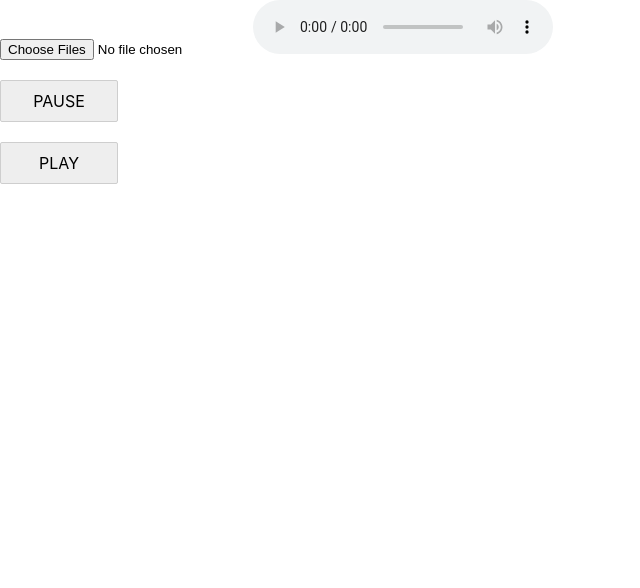
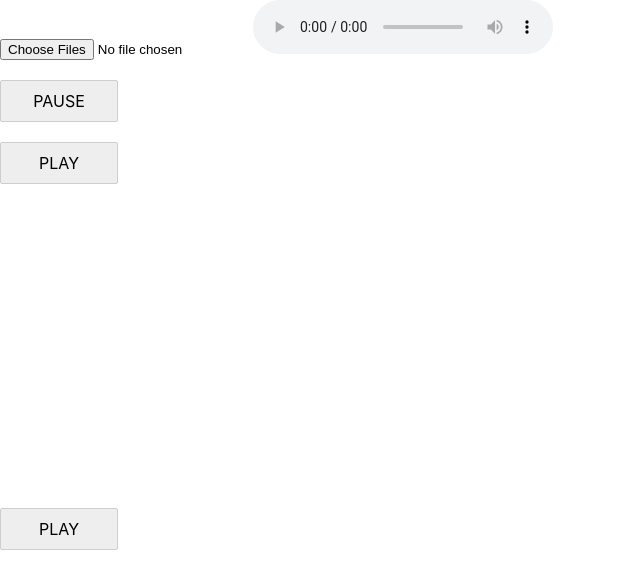
Before and after one commit to AKAspanion/music-app, a React (Create React App) app: page / in a window 1280 px wide. Shown: the top 588 px of the page, without its empty margins (0-640 px from the left). Built offline with nearby package versions, Linux system fonts and the light colour scheme.

Commit message:
∿ Visualizer created

```diff
--- a/src/app/index.tsx
+++ b/src/app/index.tsx
@@ -9,6 +9,7 @@ function App() {
   const prevPlayState = useRef({ playing: false, index: -1 });
 
   const audio = useRef(null);
+  const canvas = useRef(null);
   const dispatch = useDispatch();
 
   const songs = useSelector((state: any) => state.songs);
@@ -34,7 +35,7 @@ function App() {
 
   const start = async (index: number) => {
     try {
-      if (audio.current) {
+      if (audio.current && songs[index]) {
         const htmlAudio: HTMLAudioElement = audioPlayer();
         htmlAudio.src = URL.createObjectURL(songs[index]);
 
@@ -63,12 +64,10 @@ function App() {
   };
 
   const pauseSong = () => {
-    AudioSession.updatePositionState(audioPlayer());
     dispatch(PAUSE_SONG());
   };
 
   const resumeSong = () => {
-    AudioSession.updatePositionState(audioPlayer());
     dispatch(RESUME_SONG());
   };
 
@@ -96,6 +95,77 @@ function App() {
     // eslint-disable-next-line react-hooks/exhaustive-deps
   }, [playState]);
 
+  function visual() {
+    const ca: any = canvas.current!;
+    const ctx: CanvasRenderingContext2D = ca.getContext('2d');
+
+    const atx: AudioContext = new AudioContext();
+    const analyser: AnalyserNode = atx.createAnalyser();
+
+    analyser.fftSize = 2048;
+
+    const source = atx.createMediaElementSource(audioPlayer());
+
+    source.connect(analyser);
+
+    source.connect(atx.destination);
+
+    const WIDTH = ca.width;
+    const HEIGHT = ca.height;
+
+    analyser.fftSize = 2048;
+    var bufferLength = analyser.frequencyBinCount; // half the FFT value
+    var dataArray = new Uint8Array(bufferLength); // create an array to store the data
+
+    ctx.clearRect(0, 0, WIDTH, HEIGHT);
+
+    const color = () => {
+      var c = () => Math.random() * 255;
+
+      return `rgb(${c()},${c()},${c()})`;
+    };
+
+    function draw() {
+      requestAnimationFrame(draw);
+
+      analyser.getByteTimeDomainData(dataArray); // get waveform data and put it into the array created above
+
+      ctx.fillStyle = '#191B2D'; // draw wave with canvas
+      ctx.fillRect(0, 0, WIDTH, HEIGHT);
+
+      ctx.lineWidth = 2;
+
+      ctx.beginPath();
+
+      var sliceWidth = (WIDTH * 1.0) / bufferLength;
+      var x = 0;
+
+      for (var i = 0; i < bufferLength; i++) {
+        var v = dataArray[i] / 128.0;
+        var y = (v * HEIGHT) / 2;
+
+        ctx.strokeStyle = color();
+
+        if (i % 100 === 0) {
+          console.log(dataArray[i]);
+        }
+
+        if (i === 0) {
+          ctx.moveTo(x, y);
+        } else {
+          ctx.lineTo(x, y);
+        }
+
+        x += sliceWidth;
+      }
+
+      ctx.lineTo(ca.width, ca.height / 2);
+      ctx.stroke();
+    }
+
+    draw();
+  }
+
   return (
     <div className="App">
       <input
@@ -120,6 +190,15 @@ function App() {
       <div className="button" onClick={() => resumeSong()}>
         Play
       </div>
+      <canvas
+        style={{ visibility: playState.playing ? 'visible' : 'hidden' }}
+        ref={canvas}
+        height="300"
+        width="700"
+      ></canvas>
+      <div className="button" onClick={() => visual()}>
+        play
+      </div>
     </div>
   );
 }
```
